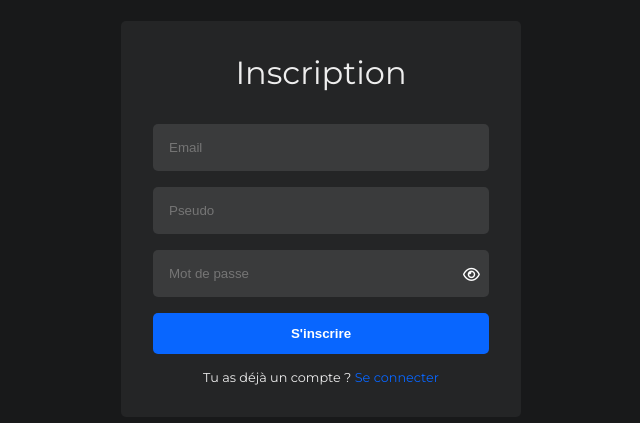
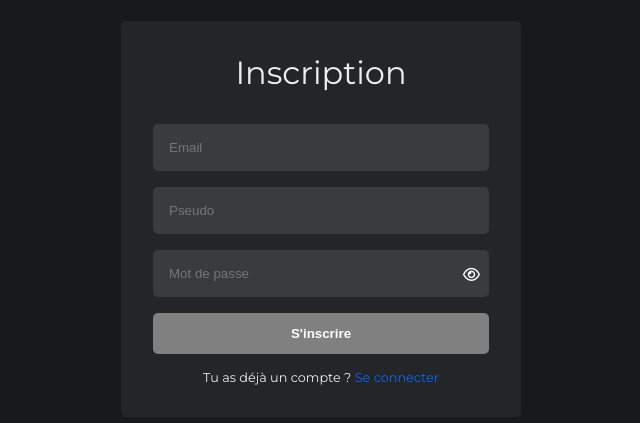
Before and after one commit to Tony-marques/netlinks-v1, a React (Vite) app: page /inscription in a window 1280 px wide. Shown: the part 181-604 px from the top of the page, without its empty margins (319-959 px from the left). Built offline with nearby package versions, Linux system fonts and the light colour scheme.

Commit message:
Change form in LoginForm.tsx with zod and react-hook-form

```diff
--- a/src/components/LoginForm/LoginForm.tsx
+++ b/src/components/LoginForm/LoginForm.tsx
@@ -1,24 +1,26 @@
 import {styled} from "styled-components";
-import {useState} from "react";
+import {useEffect, useState} from "react";
 import {useAuth} from "../../hooks/useAuth.tsx";
 import {Link} from "react-router-dom";
 import {useForm} from "react-hook-form";
 import {FormfieldLogin, FormfieldRegister, loginSchema} from "../../utils/formSchemaValidation.ts";
 import {zodResolver} from "@hookform/resolvers/zod";
-import {isValid} from "zod";
 
 const LoginForm = () => {
     const [showPassword, setShowPassword] = useState<boolean>(false);
-    const {register, handleSubmit, formState: {errors, isValid}} = useForm<FormfieldRegister>({
+    const {register, handleSubmit, formState: {errors, isValid}, setFocus} = useForm<FormfieldRegister>({
         resolver: zodResolver(loginSchema),
         mode: "onChange"
     });
     const {login} = useAuth();
 
+    useEffect((): void => {
+        setFocus("email")
+    }, []);
+
     const handleOnSubmit = (data: FormfieldLogin) => {
-        console.log(data);
         try {
-            // login(data);
+            login(data);
         } catch(err) {
         }
 
--- a/src/components/RegisterForm/RegisterForm.tsx
+++ b/src/components/RegisterForm/RegisterForm.tsx
@@ -1,5 +1,5 @@
 import {styled} from "styled-components";
-import {useState} from "react";
+import {useEffect, useState} from "react";
 import {useAuth} from "../../hooks/useAuth.tsx";
 import {Link} from "react-router-dom";
 import {useForm} from "react-hook-form";
@@ -8,12 +8,16 @@ import {zodResolver} from "@hookform/resolvers/zod";
 
 const RegisterForm = () => {
     const [showPassword, setShowPassword] = useState<boolean>(false);
-    const {register: registerForm, handleSubmit, formState: {errors}} = useForm<FormfieldRegister>({
+    const {register: registerForm, handleSubmit, formState: {errors, isValid}, setFocus} = useForm<FormfieldRegister>({
         resolver: zodResolver(registerSchema),
         mode: "onChange"
     });
 
     const {register} = useAuth();
+
+    useEffect((): void => {
+        setFocus("email")
+    }, []);
 
     const handleOnSubmit = (data: FormfieldRegister) => {
         console.log(data);
@@ -79,7 +83,7 @@ const RegisterForm = () => {
 
             </div>
 
-            <button>S'inscrire</button>
+            <button disabled={!isValid}>S'inscrire</button>
             <span>Tu as déjà un compte ? <Link to="/connexion">Se connecter</Link></span>
 
         </LoginFormStyled>
@@ -155,6 +159,11 @@ const LoginFormStyled = styled.form`
         color: white;
         font-weight: 700;
         width: 100%;
+
+        &:disabled{
+            background-color: gray;
+            cursor: not-allowed;
+        }
     }
 
     span {
--- a/src/utils/formSchemaValidation.ts
+++ b/src/utils/formSchemaValidation.ts
@@ -8,20 +8,20 @@ export const createPostSchema = z.object({
 export type FormfieldRegister = z.infer<typeof registerSchema>
 export const registerSchema = z.object({
     email: z.string().email("Merci de renseigner un email valide"),
-    pseudo: z.string().regex(/^(?=.*[A-Za-z])[A-Za-z\d]{8,}$/, {
-        message: "Le pseudo doit contenir au moins 8 caractères"
+    pseudo: z.string().regex(/^(?=.*[A-Za-z])[A-Za-z\d]{5,}$/, {
+        message: "Le pseudo doit contenir au moins 5 caractères"
     }),
     password: z.string()
-        .regex(/^(?=.*\d)(?=.*[a-z])(?=.*[A-Z])(?=.*[a-zA-Z]).{8,}$/, {
-            message: "Le mot de passe doit contenir au moins une lettre minuscule, une lettre majuscule et un chiffre."
-        })
+    //     .regex(/^(?=.*\d)(?=.*[a-z])(?=.*[A-Z])(?=.*[a-zA-Z]).{8,}$/, {
+    //         message: "Le mot de passe doit contenir au moins une lettre minuscule, une lettre majuscule et un chiffre."
+    //     })
 });
 
 export type FormfieldLogin = z.infer<typeof loginSchema>
 export const loginSchema = z.object({
     email: z.string().email("Merci de renseigner un email valide"),
     password: z.string()
-        .regex(/^(?=.*\d)(?=.*[a-z])(?=.*[A-Z])(?=.*[a-zA-Z]).{8,}$/, {
-            message: "Le mot de passe doit contenir au moins une lettre minuscule, une lettre majuscule et un chiffre."
-        })
+    //     .regex(/^(?=.*\d)(?=.*[a-z])(?=.*[A-Z])(?=.*[a-zA-Z]).{8,}$/, {
+    //         message: "Le mot de passe doit contenir au moins une lettre minuscule, une lettre majuscule et un chiffre."
+    //     })
 });
```
